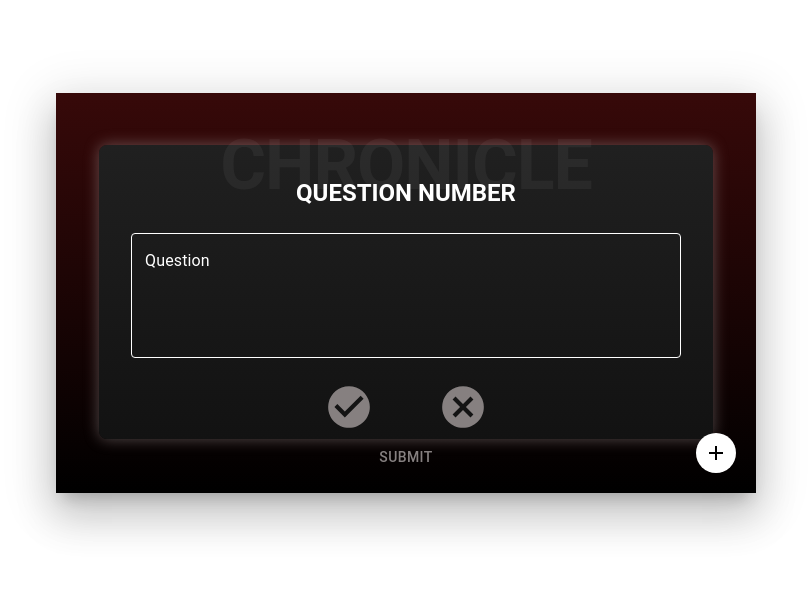
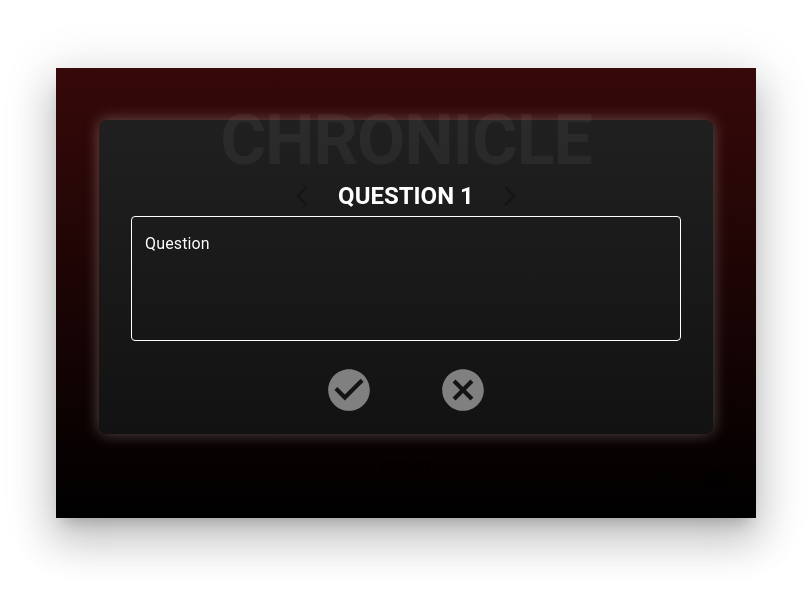
Before and after one commit to CineeMatch/Cinematch-Frontend, a React (Create React App) app: page /modalQ in a window 1280 px wide. Shown: the part 107-704 px from the top of the page, without its empty margins (234-1045 px from the left). Built offline with nearby package versions, Linux system fonts and the light colour scheme.

Commit message:
quastion startered css done,quastion modal isn't done, workking on main, now can takes friends movies

```diff
--- a/src/components/home/DummyMovie.jsx
+++ b/src/components/home/DummyMovie.jsx
@@ -1,13 +1,13 @@
-import React from "react";
-import { useEffect } from "react";
+import { useEffect,useState } from "react";
 import { getRandomMovie } from "../../api/movie/movie";
 import { Box, Button, Typography, IconButton } from "@mui/material";
 import AddCircleRoundedIcon from '@mui/icons-material/AddCircleRounded';
 import InfoIcon from "@mui/icons-material/Info";
-
+import ListMenu from "./ListMenu";
+import { getMyListMovie } from "../../api/movieType/movieType";
 
 export default function DummyMovie(props) {
-  const [randomMovie, setRandomMovie] = React.useState(null);
+  const [randomMovie, setRandomMovie] = useState(null);
   const platforms=[
     {name:"Netflix",url:"https://www.netflix.com/tr/"},
     {name:"Disney Plus",url:"https://www.disneyplus.com/tr"},
@@ -23,11 +23,22 @@ export default function DummyMovie(props) {
 const moviePlatforms = typeof randomMovie?.platforms === 'string'
   ? randomMovie.platforms.split(',').map(p => p.trim())
   : [];const platformURL = platforms.find(p => p.name === moviePlatforms[0])?.url;
+  const [statusOfMovie, setStatusOfMovie] = useState({
+    favoriteMovies:false,
+    watchedMovies:false,
+    wishlistMovies:false
+  });
+  const [clicked,setClicked]=useState(false);
 
 
   useEffect(() => {
     fetchRandomMovie();
   }, []);
+   useEffect(() => {
+  if (randomMovie?.id) {
+    fetchMovieTypes();
+  }
+}, [randomMovie?.id, clicked]);
   const fetchRandomMovie = async () => {
     try {
       const randomMovie = await getRandomMovie();
@@ -42,6 +53,19 @@ const moviePlatforms = typeof randomMovie?.platforms === 'string'
     props.openMovieModal?.(true);
     props.movie?.(randomMovie);
   }
+
+    const fetchMovieTypes = async () => {
+      try {
+        const movieType=await getMyListMovie(randomMovie.id);
+        setStatusOfMovie(movieType);
+        const color=statusOfMovie.favoriteMovies?"red":"white";
+        props.movieType=statusOfMovie;
+        console.log(movieType);
+      } catch (error) {
+        console.log(randomMovie);
+        console.log("Problem in fetching movieType");
+      }
+    };
   return (
     <Box
       sx={{
@@ -68,9 +92,7 @@ const moviePlatforms = typeof randomMovie?.platforms === 'string'
               You can watch on {moviePlatforms[0]}
             </Typography>
           </Button>}
-          <IconButton >
-            <AddCircleRoundedIcon sx={{ fontSize: "40px", color: "white" }} />
-          </IconButton>
+                  <ListMenu movie={randomMovie} statusOfMovie={statusOfMovie} setClicked={setClicked}/>
           <IconButton
           >
             <InfoIcon onClick={handleClickOnInfo} sx={{ fontSize: "40px", color: "white" }} />
--- a/src/modals/challenge/ChallengeQuestionModal.jsx
+++ b/src/modals/challenge/ChallengeQuestionModal.jsx
@@ -1,10 +1,20 @@
-import React from 'react';
+import React, { useState } from 'react';
 import { Box, Typography, IconButton } from '@mui/material';
 import CheckCircleIcon from '@mui/icons-material/CheckCircle';
 import CancelIcon from '@mui/icons-material/Cancel';
+import ArrowBackIosNewIcon from '@mui/icons-material/ArrowBackIosNew';
+import ArrowForwardIosIcon from '@mui/icons-material/ArrowForwardIos';
 
 export default function ChallengeQuestionModal() {
-const movieName="CHRONICLE"
+  const movieName = "CHRONICLE";
+
+  const [questions] = useState([
+    "What is the capital of France?",
+    "Who directed CHRONICLE?",
+    "What year was CHRONICLE released?"
+  ]);
+
+  const [currentIndex, setCurrentIndex] = useState(0);
 
   const style = {
     position: 'absolute',
@@ -18,17 +28,19 @@ const movieName="CHRONICLE"
     border: 'none',
     background: 'linear-gradient(to bottom,rgb(55, 9, 9),rgb(0, 0, 0))',
   };
+
   return (
-    <Box sx={{...style}}>
+    <Box sx={{ ...style }}>
       <Box
         sx={{
           margin: '0 auto',
           mt: 4,
           position: 'relative',
           paddingTop: '40px',
-        display:"flex",
-        alignItems:"center",
-        justifyContent:"center",
+          display: "flex",
+          alignItems: "center",
+          justifyContent: "center",
+          flexDirection: 'column'
         }}
       >
         <Typography
@@ -46,23 +58,39 @@ const movieName="CHRONICLE"
           {movieName}
         </Typography>
 
-      {/* Kart kutusu */}
         <Box
           sx={{
-
             background: 'linear-gradient(to bottom, #202020, #121212)',
             padding: 4,
             borderRadius: 2,
             color: 'white',
             boxShadow: '0 0 15px rgba(199, 188, 188, 0.4)',
-          width:550,
-          height:200
+            width: 550,
+            height: 230,
           }}
         >
-        {/* Başlık */}
-        <Typography variant="h5" textAlign="center" fontWeight="bold" mb={3}>
-          QUESTION NUMBER
+          {/* Başlık ve yön okları */}
+          <Box sx={{ display: 'flex', alignItems: 'center', justifyContent: 'center', gap: 2, mb: 2 }}>
+            <IconButton
+              onClick={() => setCurrentIndex(i => i - 1)}
+              disabled={currentIndex === 0}
+              sx={{ color: "white" }}
+            >
+              <ArrowBackIosNewIcon />
+            </IconButton>
+
+            <Typography variant="h5" textAlign="center" fontWeight="bold">
+              QUESTION {currentIndex + 1}
             </Typography>
+
+            <IconButton
+              onClick={() => setCurrentIndex(prev => prev + 1)}
+              disabled={currentIndex >= questions.length - 1}
+              sx={{ color: "white" }}
+            >
+              <ArrowForwardIosIcon />
+            </IconButton>
+          </Box>
 
           {/* Soru */}
           <Typography
@@ -70,10 +98,10 @@ const movieName="CHRONICLE"
             fontWeight="500"
             sx={{ textAlign: 'center', marginBottom: 4 }}
           >
-          Lorem Ipsum is simply dummy text of the printing and typesetting industry.
+            {questions[currentIndex]}
           </Typography>
 
-        {/* Doğru/yanlış ikonları */}
+          {/* Doğru/Yanlış ikonları */}
           <Box
             sx={{
               display: 'flex',
--- a/src/modals/challenge/ChallengeQuestionStarterModal.jsx
+++ b/src/modals/challenge/ChallengeQuestionStarterModal.jsx
@@ -1,12 +1,54 @@
-import React, { useState } from 'react';
-import { Box, Typography, IconButton, TextField, Button } from '@mui/material';
+import { useState, useEffect } from 'react';
+import {
+  Box, Typography, IconButton, TextField, Button
+} from '@mui/material';
 import CheckCircleIcon from '@mui/icons-material/CheckCircle';
 import CancelIcon from '@mui/icons-material/Cancel';
 import AddIcon from '@mui/icons-material/Add';
+import RemoveCircleIcon from '@mui/icons-material/RemoveCircle';
+import ArrowBackIosNewIcon from '@mui/icons-material/ArrowBackIosNew';
+import ArrowForwardIosIcon from '@mui/icons-material/ArrowForwardIos';
 
 export default function ChallengeQuestionStarterModal() {
   const movieName = "CHRONICLE";
-  const [selectedAnswer, setSelectedAnswer] = useState(null); // null, true, false
+
+  const [questions, setQuestions] = useState([{ text: "", answer: null }]);
+  const [currentIndex, setCurrentIndex] = useState(0);
+
+  const current = questions[currentIndex];
+
+  // Değişikliklerde güncel soruyu güncelle
+  const updateCurrentQuestion = (updatedFields) => {
+    setQuestions(prev => {
+      const updated = [...prev];
+      updated[currentIndex] = {
+        ...updated[currentIndex],
+        ...updatedFields
+      };
+      return updated;
+    });
+  };
+
+  const handleAddNewQuestion = () => {
+    if (current.text.trim() === "" || current.answer === null) return;
+    setQuestions(prev => [...prev, { text: "", answer: null }]);
+    setCurrentIndex(questions.length); // yeni index
+  };
+
+  const handleDeleteQuestion = () => {
+    if (questions.length === 1) return;
+    const updated = questions.filter((_, i) => i !== currentIndex);
+    setQuestions(updated);
+    setCurrentIndex(prev => (prev > 0 ? prev - 1 : 0));
+  };
+
+  const handleSubmit = () => {
+    console.log("Submitted questions:", questions);
+  };
+
+  const anyInvalid = questions.some(q => q.text.trim() === "" || q.answer === null);
+
+  const isDisabled = current.text.trim() === "" || current.answer === null || anyInvalid;
 
   const style = {
     position: 'absolute',
@@ -14,7 +56,7 @@ export default function ChallengeQuestionStarterModal() {
     left: '50%',
     transform: 'translate(-50%, -50%)',
     width: 700,
-    height: 400,
+    height: 450,
     boxShadow: 24,
     p: 0,
     border: 'none',
@@ -22,7 +64,7 @@ export default function ChallengeQuestionStarterModal() {
   };
 
   return (
-    <Box sx={{ ...style }}>
+    <Box sx={style}>
       <Box
         sx={{
           margin: '0 auto',
@@ -32,10 +74,9 @@ export default function ChallengeQuestionStarterModal() {
           display: "flex",
           alignItems: "center",
           justifyContent: "center",
-          flexDirection:"column"
+          flexDirection: "column"
         }}
       >
-        {/* Arka plan yazısı */}
         <Typography
           variant="h1"
           sx={{
@@ -51,93 +92,91 @@ export default function ChallengeQuestionStarterModal() {
           {movieName}
         </Typography>
 
-        {/* Kart kutusu */}
         <Box
           sx={{
             background: 'linear-gradient(to bottom, #202020, #121212)',
             padding: 4,
             borderRadius: 2,
             color: 'white',
-            alignContent:"center",
             boxShadow: '0 0 15px rgba(199, 188, 188, 0.4)',
             width: 550,
-            height: 230,
+            height: 250,
           }}
         >
-          {/* Başlık */}
-          <Typography variant="h5" textAlign="center" fontWeight="bold" mb={3}   multiline
-  rows={4}>
-            QUESTION NUMBER
+          <Box sx={{ display: 'flex', alignItems: 'center', justifyContent: 'center', gap: 2, mt: 3 }}>
+            <IconButton
+              onClick={() => setCurrentIndex(prev => prev - 1)}
+              sx={{ color: "white" }}
+              disabled={currentIndex === 0}
+            >
+              <ArrowBackIosNewIcon />
+            </IconButton>
+
+            <Typography variant="h5" textAlign="center" fontWeight="bold" mb={0}>
+              QUESTION {currentIndex + 1}
             </Typography>
 
+            <IconButton
+              onClick={() => setCurrentIndex(prev => prev + 1)}
+              sx={{ color: "white" }}
+              disabled={currentIndex >= questions.length - 1}
+            >
+              <ArrowForwardIosIcon />
+            </IconButton>
+          </Box>
+
+          {/* Soru alanı */}
           <TextField
-  id="outlined-basic"
             label="Question"
             variant="outlined"
             fullWidth
             multiline
-  rows={4} // Yüksekliği ayarlar (satır sayısı)
+            value={current.text}
+            onChange={(e) => updateCurrentQuestion({ text: e.target.value })}
+            rows={4}
             sx={{
-    '& .MuiInputBase-input': {
-      color: 'white',
-    },
-    '& .MuiInputLabel-root': {
-      color: 'white',
-    },
+              '& .MuiInputBase-input': { color: 'white' },
+              '& .MuiInputLabel-root': { color: 'white' },
               '& .MuiOutlinedInput-root': {
-      '& fieldset': {
-        borderColor: 'white',
-      },
-      '&:hover fieldset': {
-        borderColor: 'white',
-      },
-      '&.Mui-focused fieldset': {
-        borderColor: 'white',
-      },
+                '& fieldset': { borderColor: 'white' },
+                '&:hover fieldset': { borderColor: 'white' },
+                '&.Mui-focused fieldset': { borderColor: 'white' },
               },
             }}
           />
 
-          {/* İkonlar */}
-          <Box
-            sx={{
-              display: 'flex',
-              justifyContent: 'center',
-              gap: 6,
-              mt: 2,
-            }}
-          >
-            <IconButton onClick={() => setSelectedAnswer(true)}>
-              <CheckCircleIcon
-                sx={{
-                  fontSize: 50,
-                  color: selectedAnswer === true ? 'white' : 'rgb(134, 128, 128)',
-                }}
-              />
+          {/* Doğru/Yanlış seçimi */}
+          <Box sx={{ display: 'flex', justifyContent: 'center', gap: 6, mt: 2 }}>
+            <IconButton onClick={() => updateCurrentQuestion({ answer: true })}>
+              <CheckCircleIcon sx={{ fontSize: 50, color: current.answer === true ? 'white' : 'gray' }} />
             </IconButton>
-            <IconButton onClick={() => setSelectedAnswer(false)}>
-              <CancelIcon
-                sx={{
-                  fontSize: 50,
-                  color: selectedAnswer === false ? 'white' : 'rgb(134, 128, 128)',
-                }}
-              />
+            <IconButton onClick={() => updateCurrentQuestion({ answer: false })}>
+              <CancelIcon sx={{ fontSize: 50, color: current.answer === false ? 'white' : 'gray' }} />
             </IconButton>
           </Box>
         </Box>
 
-        <Button sx={{
+        <Button
+          disabled={isDisabled}
+          onClick={handleSubmit}
+          sx={{
+            mt: 2,
+            color: "rgb(134, 128, 128)",
+            '&:hover': { color: 'white' }
+          }}
+        >
+          Submit
+        </Button>
+      </Box>
 
-              color:"rgb(134, 128, 128)",
-              '&:hover': {
-                color: 'white',}
-            }}>Submit</Button>
-      </Box>
+      {/* + Butonu */}
       <IconButton
+        disabled={isDisabled}
+        onClick={handleAddNewQuestion}
         sx={{
           position: 'absolute',
           bottom: 20,
-    right: 20,
+          right: 70,
           backgroundColor: 'white',
           color: 'black',
           '&:hover': {
@@ -149,7 +188,23 @@ export default function ChallengeQuestionStarterModal() {
         <AddIcon />
       </IconButton>
 
+      {/* - Butonu */}
+      <IconButton
+        disabled={questions.length === 1}
+        onClick={handleDeleteQuestion}
+        sx={{
+          position: 'absolute',
+          bottom: 20,
+          right: 20,
+          backgroundColor: '#ff4d4d',
+          color: 'white',
+          '&:hover': {
+            backgroundColor: '#d32f2f',
+          },
+        }}
+      >
+        <RemoveCircleIcon />
+      </IconButton>
     </Box>
-
   );
 }
```
Also changed, not shown: src/api/movie/movie.js (+47 -0 lines), src/api/movieType/movieType.js (+14 -12 lines), src/pages/MainPage.jsx (+10 -3 lines). Lines whose indentation alone changed are shown as unchanged.
